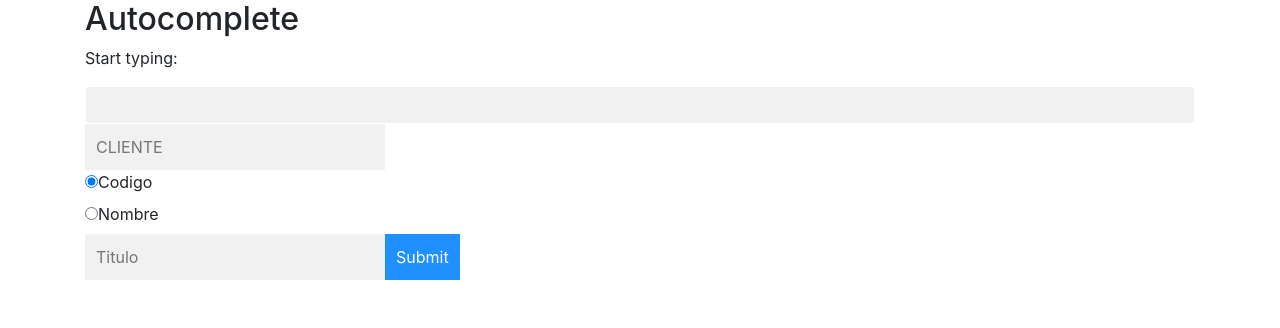
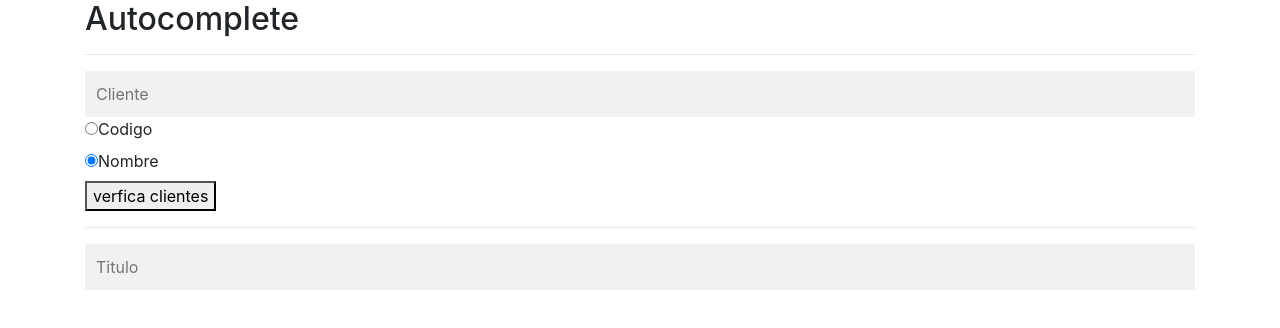
Before and after one commit to juanfish/autocompletar, an Angular app: page / in a window 1280 px wide. Shown: the top 328 px of the page. Built offline with nearby package versions, Linux system fonts and the light colour scheme.

Commit message:
combos funcionales version 1

```diff
--- a/src/app/home/home.component.html
+++ b/src/app/home/home.component.html
@@ -1,29 +1,26 @@
 <h2>Autocomplete</h2>
 
-<p>Start typing:</p>
+<!-- nueva estructura de autocompletado -->
+<hr>
+<input list="cliente"  (focus)="subscribeCli()" (keyup)='onChangeConsultaCliente($event)'
+  [(ngModel)]="txtConsulta" placeholder="Cliente" type="text">
+<datalist id="cliente">
+  <!-- <option *ngFor="let arr of arreglo" [value]="arr['Id']">{{arr['Nombreficha']}}</option> -->
+  <option *ngFor="let cliente of clientes" [value]="cliente"></option>
+</datalist>
 
-<!--Make sure the form has the autocomplete function switched off:-->
-<input #txtElemento type="text" name="" id="" class="form-control">
-<div autocomplete="off" action="">
-  <div class="autocomplete sm-col" style="width:300px;">
-    <input id="myInput" style="text-transform: uppercase;" (keyup)='onChangeConsultaCliente($event)' type="text"
-      [(ngModel)]="txtConsulta" name="myCountry" placeholder="Cliente">
-      <input type="radio" id="male" name="tpCliente" value="X" (change)="onRbChange($event)" checked>
-      <label >Codigo</label><br>
-      <input type="radio" id="female" name="tpCliente" value="N" (change)="onRbChange($event)">
-      <label >Nombre</label><br>
-    <!-- <textarea name="" id="" cols="30" rows="10" [(ngModel)]="nombres"></textarea> -->
-        <!-- <input type="text" style="text-transform: uppercase;" id="" class="form-control" [(ngModel)]="txtTpCliente"
-      placeholder="X/N"> -->
-      <input id="myInput"  (keyup)='onChangeConsultaTitulo($event)' type="text"  placeholder="Titulo">
+<div>
+  <input type="radio" id="male" name="tpCliente" value="X" (change)="onRbChange($event)">
+  <label>Codigo</label><br>
+  <input type="radio" id="female" name="tpCliente" value="N" (change)="onRbChange($event)" checked>
+  <label>Nombre</label><br>
+</div>
+<button type="submit" (click)="onClickButton()">verfica clientes</button>
 
-  </div>
-  <input type="submit">
-</div>
-<div class="row">
-  <div class="col-md-12">
-    <!-- <button type="submit" class="btn btn-primary" (click)='onClickButton()'></button> -->
-  </div>
-</div>
-
-<!-- #exec cmd="ls" -->
+<hr>
+<input list="titulos"  [(ngModel)]="txtTitulo" (keyup)='onChangeConsultaTitulo($event)'
+  (focus)="subscribeTit()" placeholder="Titulo" type="text">
+<datalist id="titulos">
+  <option *ngFor="let titulo of titulos" [value]="titulo" ></option>
+</datalist>
+<div></div>
--- a/src/app/home/home.component.ts
+++ b/src/app/home/home.component.ts
@@ -1,7 +1,7 @@
 import { Component, OnInit, ViewChild, ElementRef, Inject } from '@angular/core';
 import { HttpClient, HttpHeaders } from "@angular/common/http";
 import { DOCUMENT } from "@angular/common";
-import { Observable, fromEvent } from 'rxjs';
+import { Observable, fromEvent, Subscription } from 'rxjs';
 import { debounceTime, map, distinctUntilChanged } from 'rxjs/operators';
 import { Subject } from 'rxjs';
 import { THIS_EXPR, ThrowStmt } from '@angular/compiler/src/output/output_ast';
@@ -15,12 +15,18 @@ import { THIS_EXPR, ThrowStmt } from '@angular/compiler/src/output/output_ast';
 export class HomeComponent implements OnInit {
   searchTextChanged = new Subject<string>();
   subscription: any;
+
+  // subscription: Subscription;
+
   txtConsulta: string;
-  txtTpCliente: string = '';
+  txtTpCliente: string = 'N';
+  txtTitulo: string = '';
 
-  nombres = [];
+  clientes = [];
+  titulos = [];
   arreglo = [];
   jsonDatosM: any;
+  jsonDatosM2: any;
 
   httpOptions = {
     headers: new HttpHeaders({
@@ -36,12 +42,15 @@ export class HomeComponent implements OnInit {
     }
   }
 
+  ngOnInit() {
+
+  }
+
   constructor(private http: HttpClient) {
 
   }
 
   getValues() {
-
 
     let obs = this.http.post('http://la2K12.eastus.cloudapp.azure.com:8079/pview/PViewISAPI.dll/la/rest/TView/WBusca_DatosM',
       this.paramXXX,
@@ -53,40 +62,94 @@ export class HomeComponent implements OnInit {
       this.jsonDatosM.visible = true;
 
       this.arreglo = [];
-      this.nombres = [];
+      this.clientes = [];
       this.arreglo.push(...resultado['CadJson']['Ficha']);
 
       this.arreglo.forEach((elemento) => {
-        this.nombres.push(elemento["Nombreficha"])
+        this.clientes.push(elemento["Nombreficha"])
       })
-      console.table(this.nombres)
+
 
     })
   }
 
-  ngOnInit() {
 
+  getValuesTit() {
+
+    let obs = this.http.post('http://la2K12.eastus.cloudapp.azure.com:8079/pview/PViewISAPI.dll/la/rest/TView/WBusca_titulos',
+      this.paramXXX,
+      this.httpOptions);
+
+    return obs.subscribe(resultado => {
+
+      console.log("resultado titulo")
+      console.log(resultado)
+      this.jsonDatosM2 = resultado;
+      this.jsonDatosM2.visible = true;
+
+      this.arreglo = [];
+      this.titulos = [];
+      this.arreglo.push(...resultado['CadJson']['Tit']);
+
+      this.arreglo.forEach((elemento) => {
+        this.titulos.push(elemento["Nombretitulo"])
+      })
+
+    })
+  }
+
+
+  subscribeCli(){
+    console.log('cliente')
     this.subscription = this.searchTextChanged.pipe(
       debounceTime(1000),
       distinctUntilChanged(),
       map(search => this.getValues())
     ).subscribe((res) => {
-      console.log(res);
+      // console.log(res);
     });
+
   }
 
   onChangeConsultaCliente(evt) {
-    this.paramXXX.param.Codigo = this.txtConsulta;
-    this.paramXXX.param.Tpcodigo = this.txtTpCliente;
+    console.log(evt.target)
+    if ((this.clientes == undefined) || (this.clientes.length === 0)) {
+      this.paramXXX.param.Codigo = this.txtConsulta;
+      this.paramXXX.param.Tpcodigo = this.txtTpCliente;
+
+      this.searchTextChanged.next(evt.target.value);
+    }
+    if (evt.target.value === ''){
+      this.clientes = [];
+    }
+  }
+
+  subscribeTit(){
+    console.log('titulo')
+
+    this.subscription = this.searchTextChanged.pipe(
+      debounceTime(700),
+      distinctUntilChanged(),
+      map(search => this.getValuesTit())
+    ).subscribe((res) => {
+      // console.log(res);
+    });
+
+  }
+
+
+  onChangeConsultaTitulo(evt) {
+    console.log(evt.target)
+    if ((this.titulos == undefined) || (this.titulos.length === 0)) {
+    this.paramXXX.param.Codigo = this.txtTitulo;
+    this.paramXXX.param.Tpcodigo = '';
 
     this.searchTextChanged.next(evt.target.value);
-  }
+    }
+    if (evt.target.value === ''){
+      this.titulos = [];
+    }
 
-  onChangeConsultaTitulo(evt) {
-    this.paramXXX.param.Codigo = this.txtConsulta;
-    this.paramXXX.param.Tpcodigo = this.txtTpCliente;
-
-    // this.searchTextChanged.next(evt.target.value);
   }
 
   onRbChange(e){
@@ -94,5 +157,7 @@ export class HomeComponent implements OnInit {
     console.log(this.txtTpCliente);
   }
 
-
+  onClickButton(){
+    alert(this.txtConsulta);
+  }
 }
```
